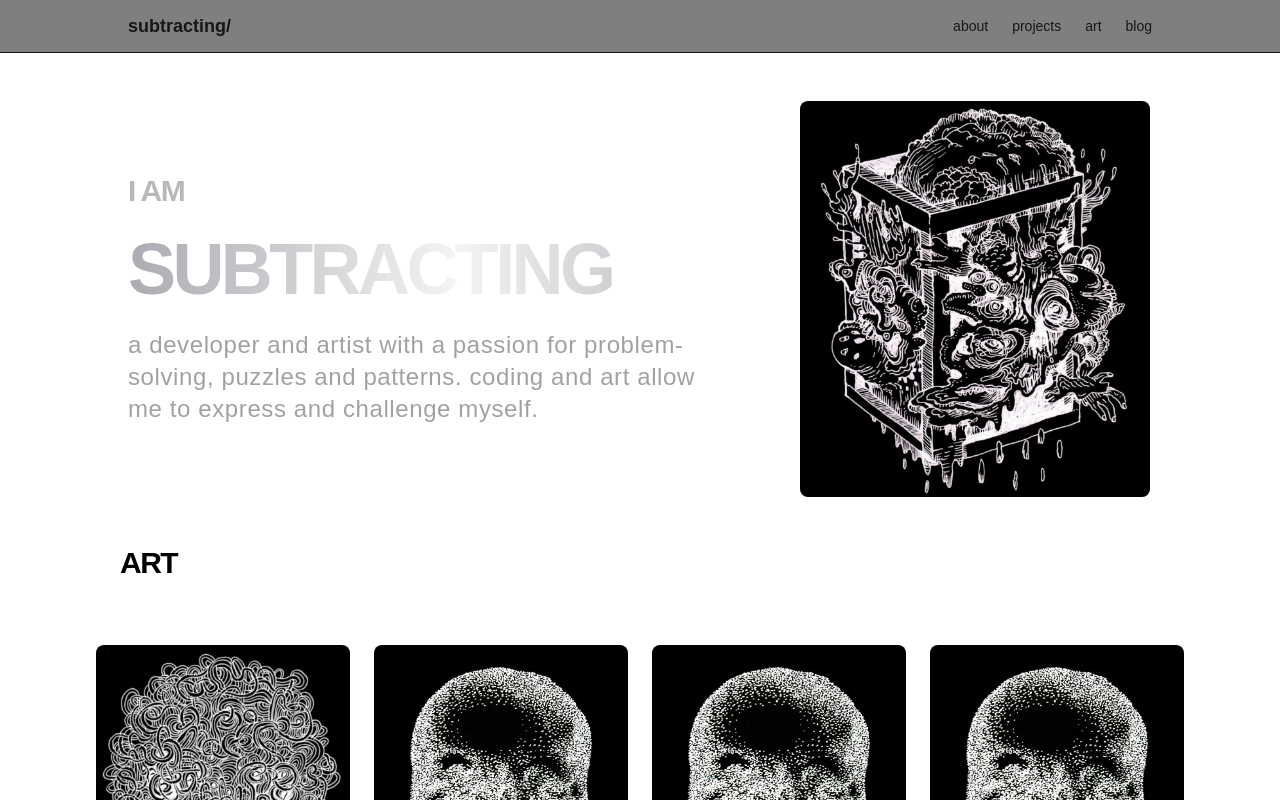
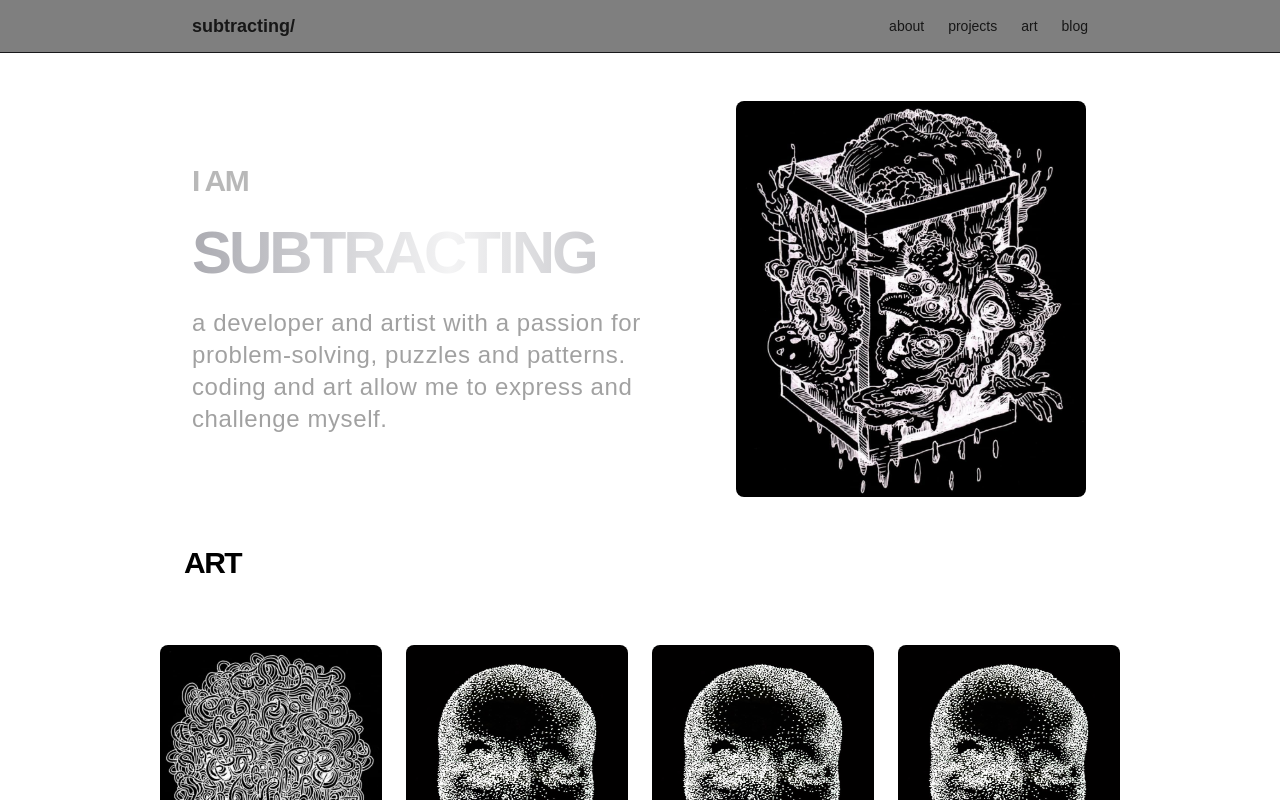
Before and after one commit to Subtracting/subtract-site, a Next.js app: page / in a window 1280 px wide. Shown: the top 800 px of the page. Built offline with nearby package versions, Linux system fonts and the light colour scheme.

Commit message:
width fix

```diff
--- a/components/Header.tsx
+++ b/components/Header.tsx
@@ -44,7 +44,7 @@ export default function Header() {
     <header className="sticky top-0 z-50 bg-black/50 backdrop-blur
                        border-b border-zinc-900 px-4 py-3
                        ">
-      <nav className="max-w-5xl mx-auto flex justify-between items-center">
+      <nav className="max-w-4xl mx-auto flex justify-between items-center">
         <div className="flex items-center">
           <Link href="/" className="text-lg font-semibold ml-0">
             subtracting/<span className='text-neutral-500'>{activeSection}</span>
--- a/components/Hero.tsx
+++ b/components/Hero.tsx
@@ -11,7 +11,7 @@ export default function Hero() {
             I AM
           </h2>
           <h1
-            className="text-3xl md:text-7xl font-black tracking-tighter mb-6
+            className="text-3xl md:text-6xl font-black tracking-tighter mb-6
                        bg-gradient-to-r from-zinc-100 via-zinc-300 via-zinc-500 via-zinc-300 to-zinc-100
                        bg-clip-text text-transparent
                        [background-size:200%_100%] [animation:gradientShift_8s_linear_infinite]"
--- a/components/Layout.tsx
+++ b/components/Layout.tsx
@@ -4,7 +4,7 @@ export default function Layout({ children }: { children: React.ReactNode }) {
   return (
     <>
       <Header />
-      <main className="max-w-6xl mx-auto px-4 py-8">
+      <main className="max-w-5xl mx-auto px-4 py-8">
         {children}
       </main>
     </>
```
